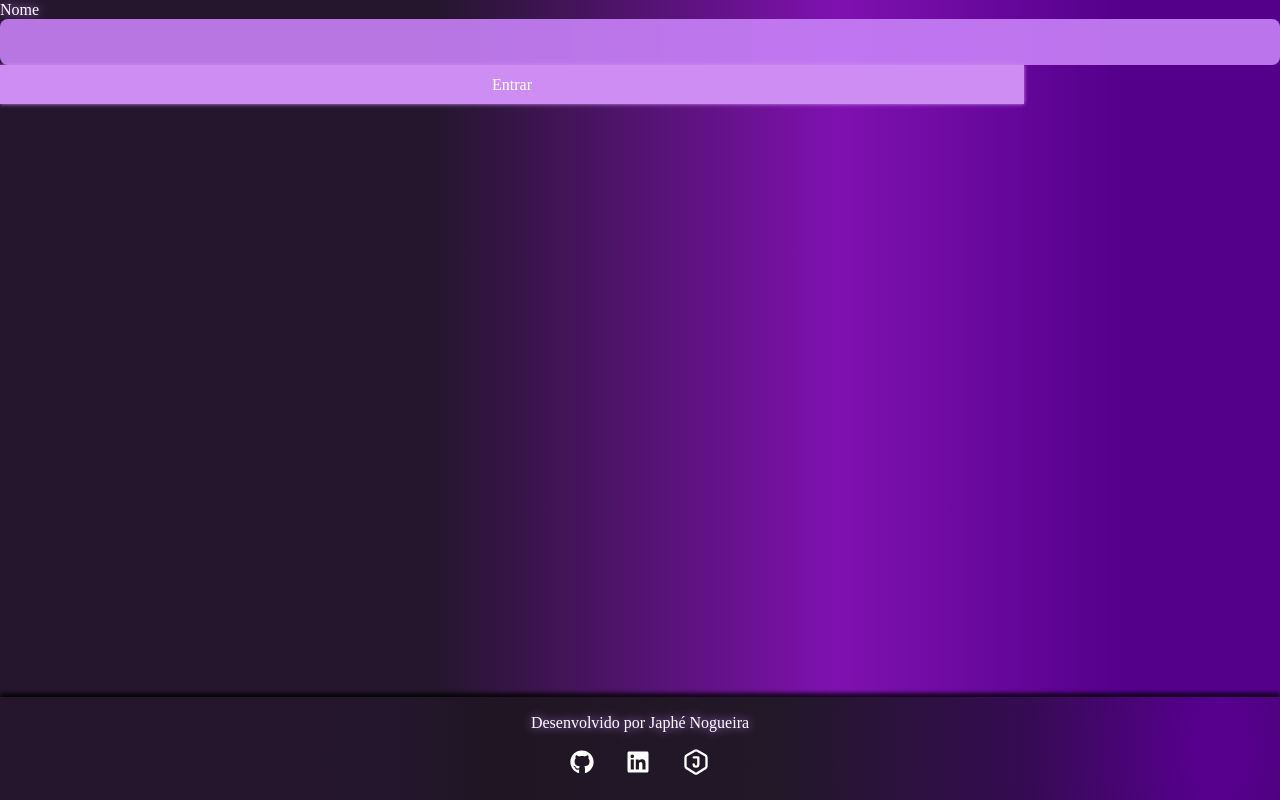
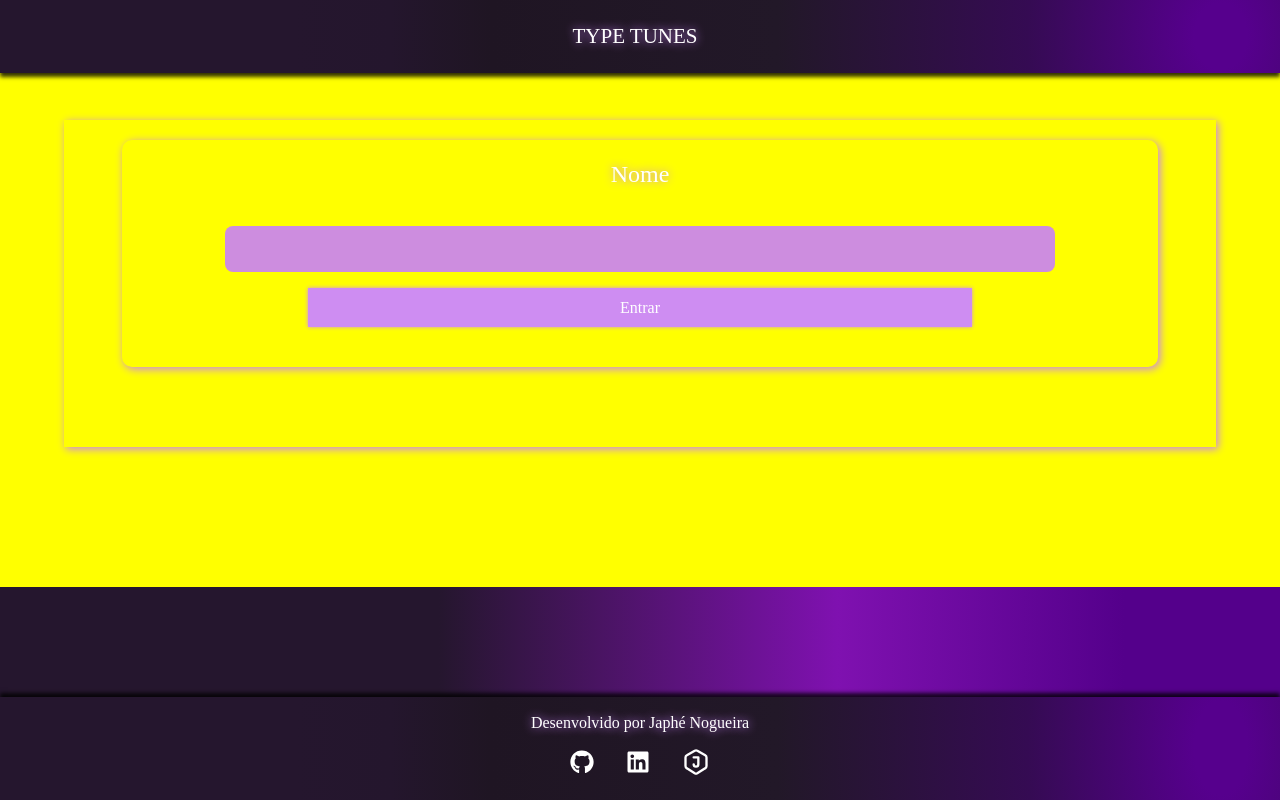
Before and after one commit to cafe51/Type-Tunes, a React (Create React App) app: page / in a window 1280 px wide. Built offline with nearby package versions, Linux system fonts and the light colour scheme.

Commit message:
estilizando login

```diff
--- a/src/pages/Login/Login.tsx
+++ b/src/pages/Login/Login.tsx
@@ -1,9 +1,75 @@
 import React from 'react';
+import LoginHeader from './LoginHeader';
 import { Navigate } from 'react-router-dom';
 import Loading from '../../components/Loading';
 import { createUser } from '../../services/userAPI';
 import { InsertEventInterface } from '../../interfaces';
 import { LoginStateType } from '../../types';
+import styled, { css } from 'styled-components';
+
+const LoginWrapper = styled.div`
+  display: flex;
+  flex-direction: column;
+  height: 100%;
+  flex: 1 0 auto;
+`;
+
+const flexCenterColumn = css`
+  display: flex;
+  flex-direction: column;
+  align-items: center;
+  justify-content: center;
+`;
+
+export const ProfileWrapper = styled.div`
+  ${flexCenterColumn}
+  padding: 100px 0;
+  width: 100%;
+  background-color: yellow;
+  height: 100%;
+  overflow: auto;
+`;
+
+
+const styledContainer = css`
+  ${flexCenterColumn}
+  padding-bottom: 40px;
+  text-align: center;
+  margin-top: 20px;
+  margin-bottom: 40px;
+  width: 90%;
+  box-shadow: 2px 2px 8px #C881F8;
+
+  h2 {
+    margin-bottom: 5px;
+  }
+  p {
+    margin-bottom: 20px;
+    word-wrap: break-word;
+  }
+`;
+
+export const UserFormMainContainer = styled.form`
+  ${styledContainer}
+`;
+
+
+export const UserInfo = styled.div`
+  height: auto;
+  border-radius: 10px;
+  ${styledContainer}
+
+  label {
+    ${flexCenterColumn}
+    gap: 16px;
+    width: 80%;
+  }
+
+  input, textarea {
+    margin-top: 16px;
+  }
+`;
+
 
 
 class Login extends React.Component {
@@ -36,10 +102,13 @@ class Login extends React.Component {
   render() {
     const { disabled, isLoading, redirect, name } = this.state;
     return (
-      <div data-testid="page-login">
-        <form>
+      <LoginWrapper>
+        <LoginHeader/>
+        <ProfileWrapper data-testid="page-login">
+          <UserFormMainContainer>
+            <UserInfo>
               <label htmlFor="nome">
-            Nome
+                <h2>Nome</h2>
                 <input
                   data-testid="login-name-input"
                   value={ name }
@@ -59,9 +128,10 @@ class Login extends React.Component {
                 {isLoading ? <Loading /> : ''}
                 {redirect ? <Navigate to="/search" /> : ''}
               </label>
-
-        </form>
-      </div>
+            </UserInfo>
+          </UserFormMainContainer>
+        </ProfileWrapper>
+      </LoginWrapper>
     );
   }
 }
--- /dev/null
+++ b/src/pages/Login/LoginHeader.tsx
@@ -0,0 +1,17 @@
+import React from 'react';
+import { HeaderLogo, HeaderSection, HeaderWrapper } from '../../styles/HeaderStyles';
+
+
+class Header extends React.Component {
+  render() {
+    return (
+      <HeaderWrapper data-testid="header-component">
+        <HeaderSection position='center'>
+          <HeaderLogo>TYPE TUNES</HeaderLogo>
+        </HeaderSection>
+      </HeaderWrapper>
+    );
+  }
+}
+
+export default Header;
```
Also changed, not shown: src/images/background-login.png (added). Lines whose indentation alone changed are shown as unchanged.
